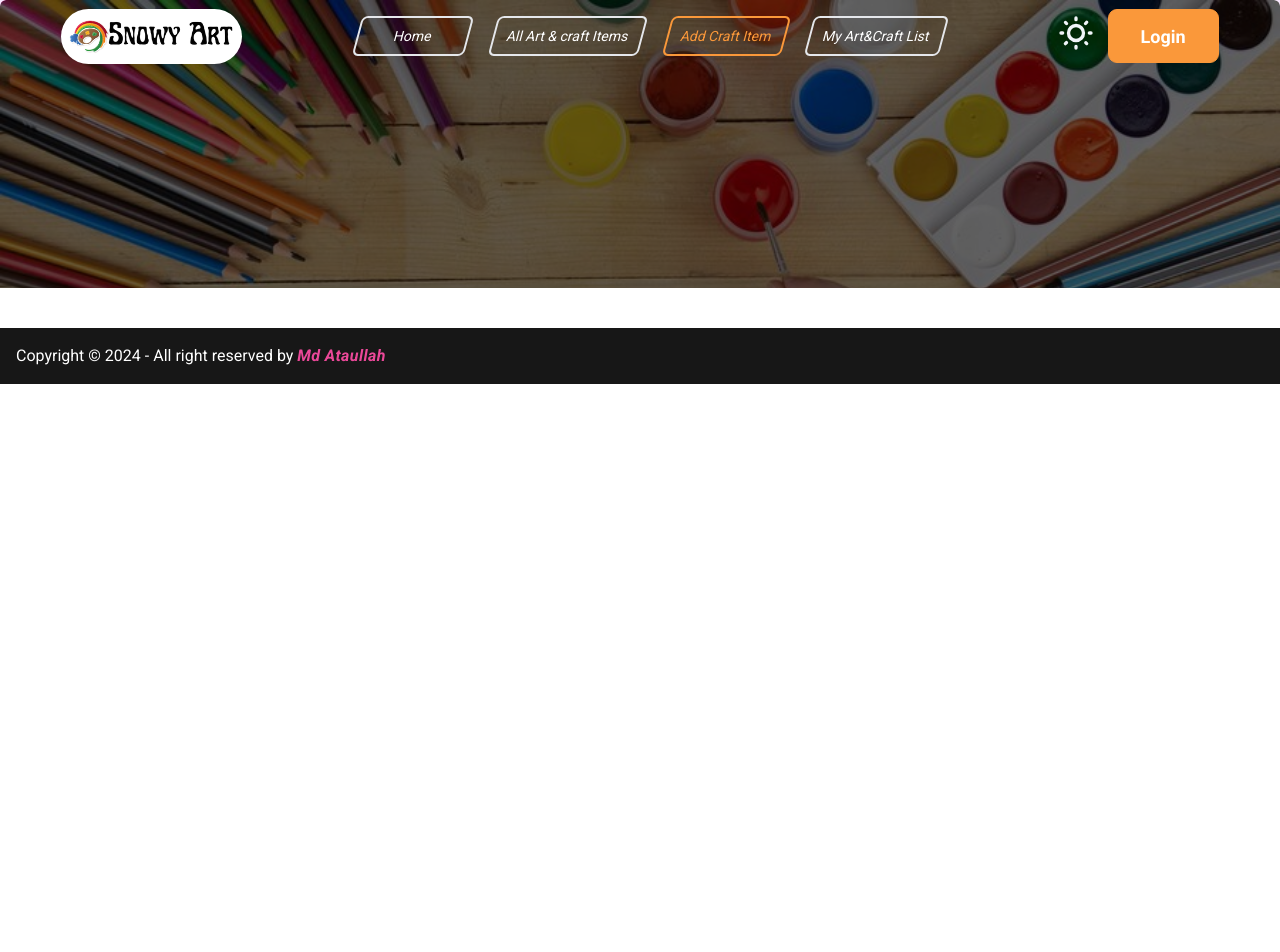
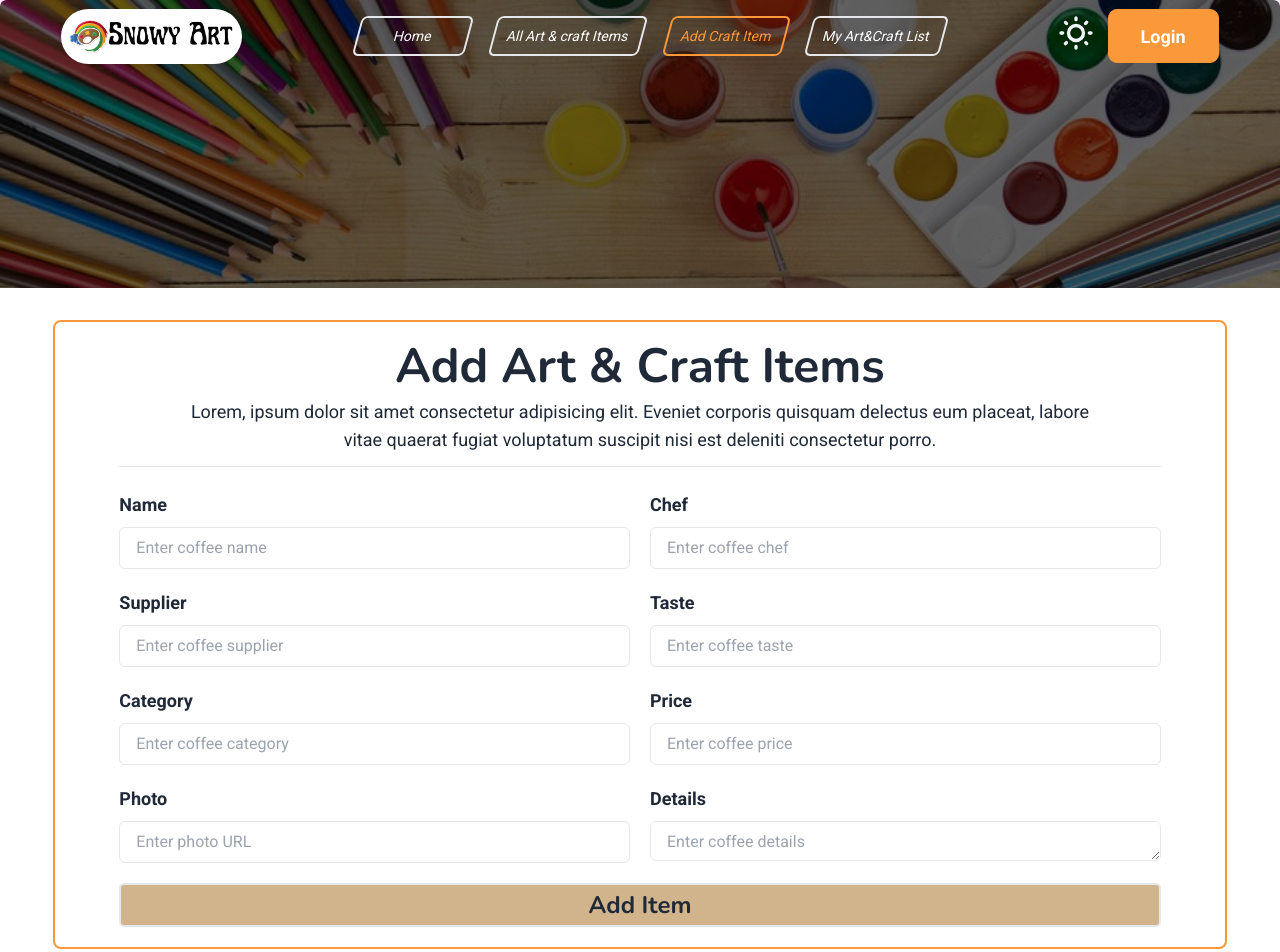
Before and after one commit to ataullah1/Snowy-Art-Client-Side, a React (Vite) app: page /add-craft-item in a window 1280 px wide. Shown: the top 952 px of the page. Before the commit the page ends 800 px from the top, so only its background shows below. Built offline with nearby package versions, Linux system fonts and the light colour scheme; no server answers; a web font is replaced by a local one.

Commit message:
Add Item adding

```diff
--- a/src/pages/AddCraftItems/AddCraftItems.jsx
+++ b/src/pages/AddCraftItems/AddCraftItems.jsx
@@ -1,14 +1,60 @@
-import img1 from '../../assets/banner/img9.jpg';
+import Swal from 'sweetalert2';
+import banner from '../../assets/banner/img9.jpg';
 
 const AddCraftItems = () => {
+  const handleAddCoffee = (e) => {
+    e.preventDefault();
+    const dta = e.target;
+    const name = dta.name.value;
+    const chef = dta.chef.value;
+    const supplier = dta.supplier.value;
+    const taste = dta.taste.value;
+    const category = dta.category.value;
+    const details = dta.details.value;
+    const photo = dta.photo.value;
+    const price = dta.price.value;
+    const formData = {
+      name,
+      chef,
+      supplier,
+      taste,
+      category,
+      photo,
+      price,
+      details,
+    };
+    // console.log(formData);
+    fetch('https://coffee-store-serve-side.vercel.app/coffees', {
+      method: 'POST',
+      headers: {
+        'content-type': 'application/json',
+      },
+      body: JSON.stringify(formData),
+    })
+      .then((res) => res.json())
+      .then((dta) => {
+        // console.log(dta);
+        if (dta.acknowledged) {
+          Swal.fire({
+            // position: 'top-end',
+            icon: 'success',
+            title: 'Your Coffee has been successfully Added',
+            showConfirmButton: false,
+            timer: 1200,
+          });
+        }
+      });
+    dta.reset();
+  };
   return (
     <div>
+      {/* Banner image  */}
       <div className="h-52 md:h-72 bg-fuchsia-100">
         <div className="rounded-t-md h-full w-full overflow-hidden">
           <div
             className="h-full bg-cover bg-no-repeat p-12 text-center rounded-t-md relative hover:scale-110 hover:-rotate-1 duration-[2s] "
             style={{
-              backgroundImage: `url(${img1})`,
+              backgroundImage: `url(${banner})`,
               backgroundPosition: 'top  ',
               backgroundSize: 'cover',
               backgroundRepeat: 'no-repeat',
@@ -21,6 +67,136 @@ const AddCraftItems = () => {
           </div>
         </div>
       </div>
+
+      {/* Main From */}
+      <div className="rounded-lg py-5 px-6 md:px-8 lg:px-16 my-8 border-2 border-firstColor w-11/12 mx-auto">
+        <h1 className="text-5xl font-bold text-center dark:text-white">
+          Add Art & Craft Items
+        </h1>
+        <p className="max-w-[932px] text-center text-opacity-70 sm:text-lg mx-auto pt-2">
+          Lorem, ipsum dolor sit amet consectetur adipisicing elit. Eveniet
+          corporis quisquam delectus eum placeat, labore vitae quaerat fugiat
+          voluptatum suscipit nisi est deleniti consectetur porro.
+        </p>
+        <hr className=" mt-3 mb-6" />
+        <div>
+          <form className="flex flex-col gap-5" onSubmit={handleAddCoffee}>
+            <div className="flex flex-col md:flex-row gap-5">
+              <div className="flex flex-col gap-2 w-full md:w-1/2">
+                <label className=" text-opacity-80 text-lg font-semibold">
+                  Name
+                </label>
+                <input
+                  required
+                  className=" placeholder-opacity-60 text-base font-normal py-2 px-4 rounded-md w-full outline-none border"
+                  type="text"
+                  name="name"
+                  placeholder="Enter coffee name"
+                />
+              </div>
+              <div className="flex flex-col gap-2 w-full md:w-1/2">
+                <label className=" text-opacity-80 text-lg font-semibold">
+                  Chef
+                </label>
+                <input
+                  required
+                  className=" placeholder-opacity-60 text-base font-normal py-2 px-4 rounded-md w-full outline-none border"
+                  type="text"
+                  name="chef"
+                  placeholder="Enter coffee chef"
+                />
+              </div>
+            </div>
+            <div className="flex flex-col md:flex-row gap-5">
+              <div className="flex flex-col gap-2 w-full md:w-1/2">
+                <label className=" text-opacity-80 text-lg font-semibold">
+                  Supplier
+                </label>
+                <input
+                  required
+                  className=" placeholder-opacity-60 text-base font-normal py-2 px-4 rounded-md w-full outline-none border"
+                  type="text"
+                  name="supplier"
+                  placeholder="Enter coffee supplier"
+                />
+              </div>
+              <div className="flex flex-col gap-2 w-full md:w-1/2">
+                <label className=" text-opacity-80 text-lg font-semibold">
+                  Taste
+                </label>
+                <input
+                  required
+                  className=" placeholder-opacity-60 text-base font-normal py-2 px-4 rounded-md w-full outline-none border"
+                  type="text"
+                  name="taste"
+                  placeholder="Enter coffee taste"
+                />
+              </div>
+            </div>
+            <div className="flex flex-col md:flex-row gap-5">
+              <div className="flex flex-col gap-2 w-full md:w-1/2">
+                <label className=" text-opacity-80 text-lg font-semibold">
+                  Category
+                </label>
+                <input
+                  required
+                  className=" placeholder-opacity-60 text-base font-normal py-2 px-4 rounded-md w-full outline-none border"
+                  type="text"
+                  name="category"
+                  placeholder="Enter coffee category"
+                />
+              </div>
+              <div className="flex flex-col gap-2 w-full md:w-1/2">
+                <label className=" text-opacity-80 text-lg font-semibold">
+                  Price
+                </label>
+                <input
+                  required
+                  className=" placeholder-opacity-60 text-base font-normal py-2 px-4 rounded-md w-full outline-none border"
+                  type="text"
+                  name="price"
+                  placeholder="Enter coffee price"
+                />
+              </div>
+            </div>
+            <div className="flex flex-col md:flex-row gap-5">
+              <div className="flex flex-col gap-2 w-full md:w-1/2">
+                <label className=" text-opacity-80 text-lg font-semibold">
+                  Photo
+                </label>
+                <input
+                  required
+                  className=" placeholder-opacity-60 text-base font-normal py-2 px-4 rounded-md w-full outline-none border"
+                  type="text"
+                  name="photo"
+                  placeholder="Enter photo URL"
+                />
+              </div>
+              <div className="flex flex-col gap-2 w-full md:w-1/2">
+                <label className=" text-opacity-80 text-lg font-semibold">
+                  Details
+                </label>
+                <textarea
+                  className=" placeholder-opacity-60 text-base font-normal py-2 px-4 rounded-md w-full outline-none border min-h-10 h-10"
+                  name="details"
+                  placeholder="Enter coffee details"
+                ></textarea>
+                {/* <input
+                    required
+                    className=" placeholder-opacity-60 text-base font-normal py-2 px-4 rounded-md w-full outline-none border"
+                    type="text"
+                    name="details"
+                    placeholder="Enter coffee details"
+                  /> */}
+              </div>
+            </div>
+
+            <button className="w-full py-1 bg-[#D2B48C] rounded-[5px] border-2 border-primaryColor text-primaryColor text-lg font-bold sm:text-2xl mb-5 md:mb-0 active:-skew-x-[30deg] duration-200">
+              Add Item
+            </button>
+          </form>
+        </div>
+      </div>
     </div>
   );
 };
```
